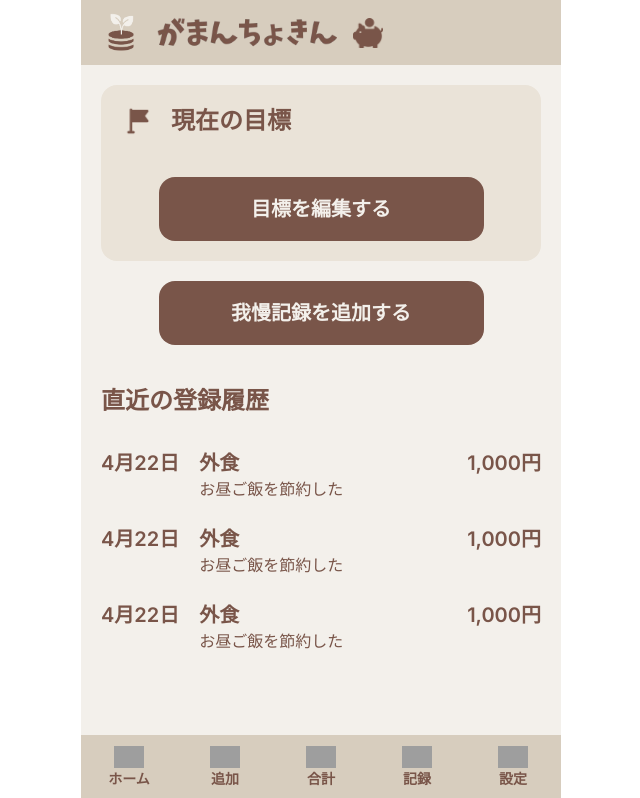
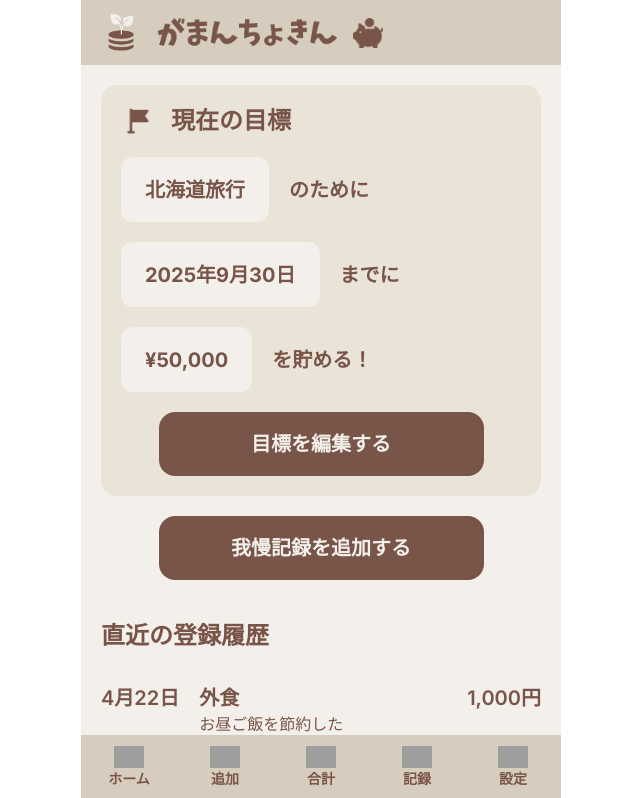
Before and after one commit to Naoya-0213/money-mindful, a Next.js app: page /money-mindful/home in a window 1280 px wide. Shown: the top 798 px of the page, without its empty margins (319-959 px from the left). Built offline with nearby package versions, Linux system fonts and the light colour scheme; grey boxes are pictures that could not be loaded.

Commit message:
ホーム目標セクション完了

```diff
--- a/src/app/components/section-card/GoalCard.tsx
+++ b/src/app/components/section-card/GoalCard.tsx
@@ -13,7 +13,32 @@ const GoalCard = () => {
         label="目標設定icon"
       >
         {/* データ取得 */}
-        <div></div>
+        <div className="flex flex-col gap-5">
+          {/* 目的 */}
+          <div className="flex items-center gap-5">
+            <p className="flex h-auto min-h-[65px] items-center rounded-xl bg-[#F3F0EB] px-6 py-4 text-xl font-bold">
+              北海道旅行
+            </p>
+
+            <span className="min-w-[80px] text-xl font-bold">のために</span>
+          </div>
+
+          {/* 期限 */}
+          <div className="flex items-center gap-5">
+            <p className="flex h-auto min-h-[65px] items-center rounded-xl bg-[#F3F0EB] px-6 py-4 text-xl font-bold">
+              2025年9月30日
+            </p>
+            <span className="min-w-[80px] text-xl font-bold">までに</span>
+          </div>
+
+          {/* 金額 */}
+          <div className="flex items-center gap-5">
+            <p className="flex h-auto min-h-[65px] items-center rounded-xl bg-[#F3F0EB] px-6 py-4 text-xl font-bold">
+              ¥50,000
+            </p>
+            <span className="min-w-[100px] text-xl font-bold">を貯める！</span>
+          </div>
+        </div>
 
         {/* 目標編集ボタン */}
         <Link href="/money-mindful/add" className="flex w-full justify-center">
```
